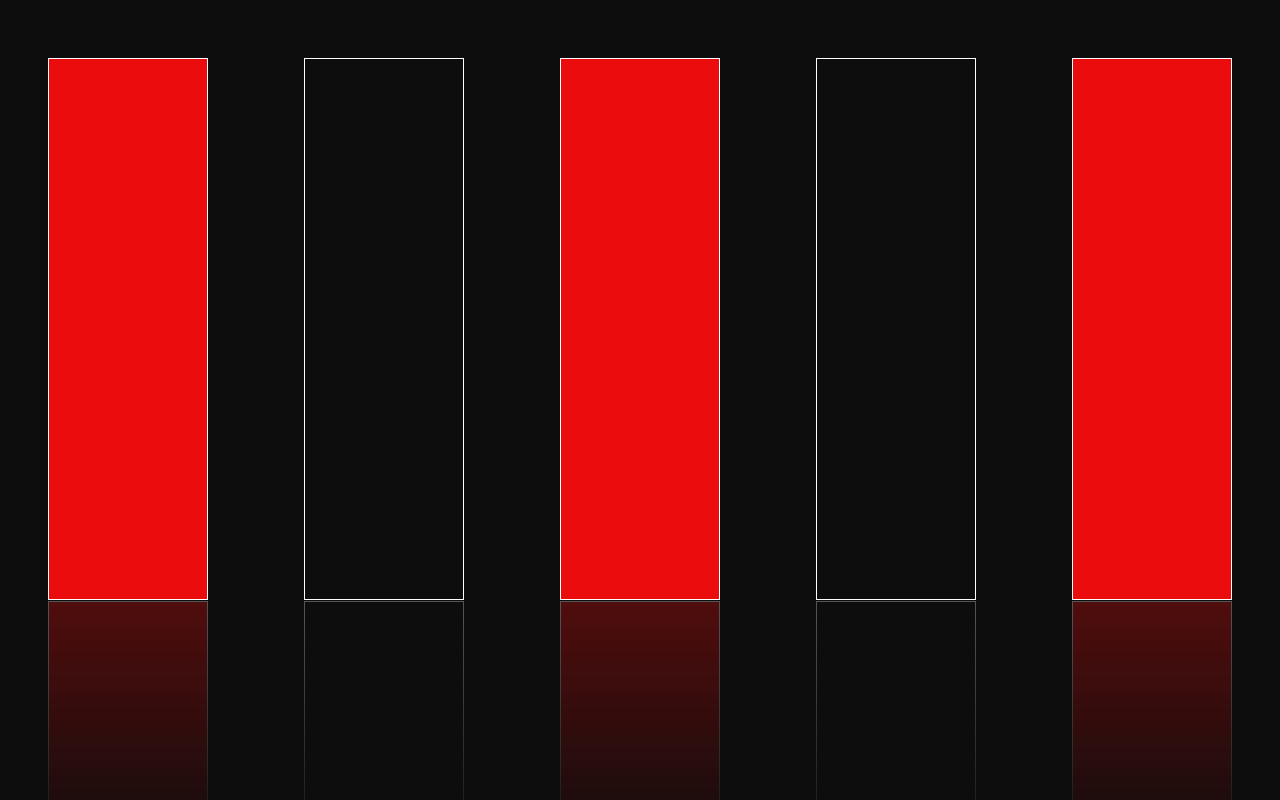
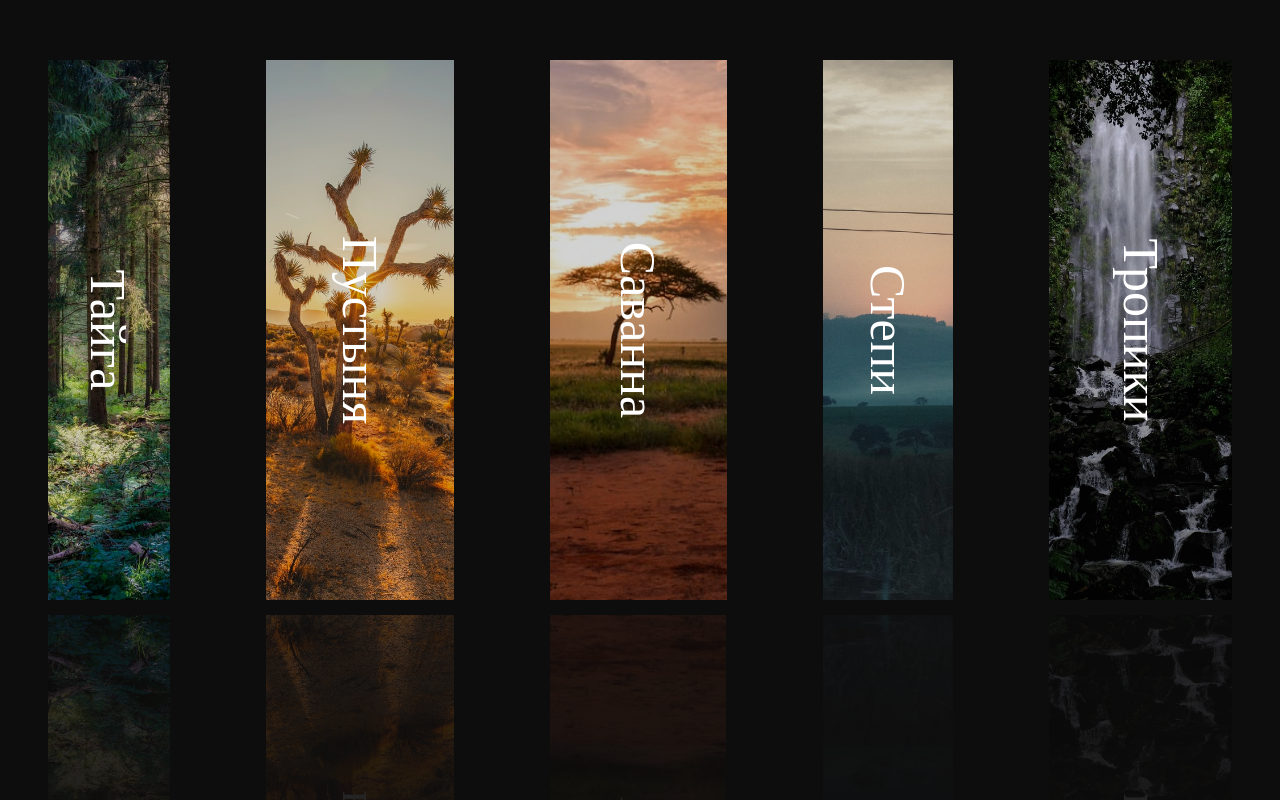
Before and after one commit to privatescriptL9/Animals, a website built with Parcel: page src/index.html in a window 1280 px wide. Built offline with nearby package versions, Linux system fonts and the light colour scheme.

Commit message:
main page

```diff
--- a/src/assets/styles/style.css
+++ b/src/assets/styles/style.css
@@ -1,4 +1,5 @@
-html,body{
+html,
+body {
   margin: 0;
   padding: 0;
   box-sizing: border-box;
@@ -9,13 +10,13 @@ html,body{
   height: 100vh;
 }
 
-.container{
+.container {
   width: 100%;
   height: 100vh;
   background: rgb(14, 13, 13);
 }
 
-.container__main{
+.container__main {
   height: 75vh;
   width: 100%;
   display: flex;
@@ -26,19 +27,54 @@ html,body{
 .container__main > * {
   flex: 1 1 20%;
   margin: 0 3em;
-    -webkit-box-reflect: below 1px linear-gradient(transparent, transparent, rgba(0, 0, 0, .3));
+  -webkit-box-reflect: below 15px
+    linear-gradient(transparent, transparent, rgba(0, 0, 0, 0.3));
 }
 
-.container__area{
+.container__area {
   height: 90%;
-    border: 1px solid white;
+  display: flex;
+  flex-direction: column;
+  justify-content: center;
+  align-items: center;
+  color: rgb(255, 255, 255);
+  cursor: pointer;
+  position: relative;
 }
 
-.container__area:nth-child(odd){
-    background: rgb(235, 13, 13);
+.area__title {
+  font-size: 50px;
+  transform: rotate(90deg);
+  z-index: 1;
+}
+.container__area:nth-child(1) {
+  background: url(../images/taiga.jpeg) no-repeat center/cover;
 }
 
-.container__reflect{
+.container__area:nth-child(2) {
+  background: url(../images/desert.jpeg) no-repeat center/cover;
+}
+.container__area:nth-child(3) {
+  background: url(../images/savannah.jpeg) no-repeat center/cover;
+}
+
+.container__area:nth-child(4) {
+  background: url(../images/steppe.jpeg) no-repeat center/cover;
+}
+
+.container__area:nth-child(5) {
+  background: url(../images/tropics_1.jpeg) no-repeat center/cover;
+}
+
+.container__area::after {
+    content: '';
+    position: absolute;
+    width: 100%;
+    height: 100%;
+    background: #0000002d;
+}
+
+.container__reflect {
   height: 25vh;
   width: 100%;
 }
--- a/src/index.html
+++ b/src/index.html
@@ -1,23 +1,34 @@
 <!DOCTYPE html>
 <html lang="en">
   <head>
-  <meta charset="UTF-8">
-  <meta name="viewport" content="width=device-width, initial-scale=1.0">
+    <meta charset="UTF-8" />
+    <meta name="viewport" content="width=device-width, initial-scale=1.0" />
     <title>Zoo</title>
-  <link rel="stylesheet" href="assets/styles/style.css">
+    <link rel="stylesheet" href="assets/styles/style.css" />
   </head>
   <body>
     <div id="app">
       <div class="container">
         <div class="container__main">
-          <div class="container__area"></div>
-          <div class="container__area"></div>
-          <div class="container__area"></div>
-          <div class="container__area"></div>
-          <div class="container__area"></div>
+          <div class="container__area">
+            <div class="area__title">Тайга</div>
+          </div>
+          <div class="container__area">
+            <div class="area__title">Пустыня</div>
+          </div>
+          <div class="container__area">
+            <div class="area__title">Саванна</div>
+          </div>
+          <div class="container__area">
+            <div class="area__title">Степи</div>
+          </div>
+          <div class="container__area">
+            <div class="area__title">Тропики</div>
+          </div>
         </div>
         <div class="container__reflect"></div>
       </div>
     </div>
+    <script src="js/app.js"></script>
   </body>
 </html>
--- a/src/js/app.js
+++ b/src/js/app.js
@@ -0,0 +1,8 @@
+
+const container__area = document.querySelectorAll('.container__area')
+
+container__area.forEach(element => {
+  element.addEventListener('mouseover', () => {
+    console.log('MouseOver')
+  })
+})
```
Also changed, not shown: src/assets/images/desert.jpeg (added), src/assets/images/savannah.jpeg (added), src/assets/images/steppe.jpeg (added), src/assets/images/taiga.jpeg (added), src/assets/images/tropics_1.jpeg (added), src/assets/images/tropics_3.jpeg (added), 1 other file. Lines whose indentation alone changed are shown as unchanged.
